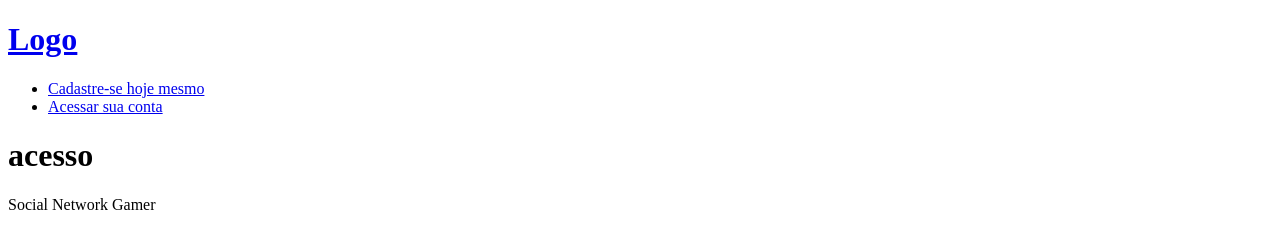
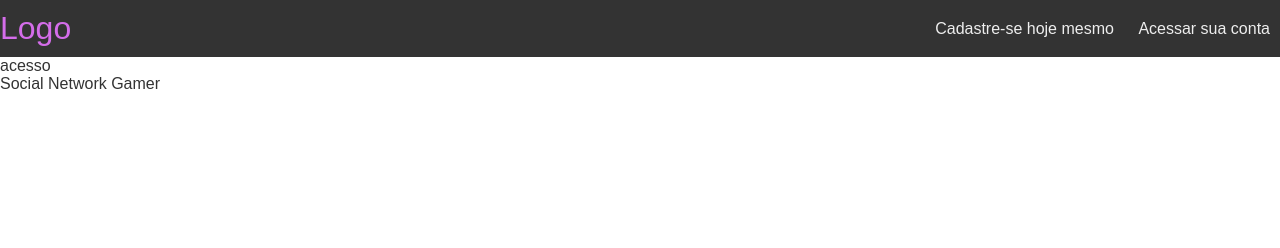
Before and after one commit to sanchezotavio/SocialNetwork, a plain HTML site: page index.html at #/acesso in a window 1280 px wide. Drawn offline with Linux system fonts and the light colour scheme; some packages are replaced by stand-ins of ours.

Commit message:
atualização

```diff
--- a/index.html
+++ b/index.html
@@ -8,34 +8,38 @@
     <title>Social Network Gamer</title>
     <meta name="description" content="">
     <meta name="viewport" content="width=device-width, initial-scale=1">
-    <link href="styles/css/main.css" />
+    <link type="text/css" rel="stylesheet" href="styles/css/main.css">
 
 </head>
 
 <body>
 
-    <header>
-        <div>
-            <a href="#/">
-                <h1>Logo</h1>
+    <header class="header header--default">
+        <div class="container display-flex--center">
+            <div class="logo col-des-2 col-tab-3 col-mob-3">
+                <a class="logo__link" href="#/">
+                    <h1 class="logo__title">Logo</h1>
                 </a>
             </div>
-        <nav>
-            <ul>
-                <li>
-                    <a href="#/cadastro">Cadastre-se hoje mesmo </a>
+            <nav class="nav col-des-8 col-tab-7 col-mob-8 align_right  ">
+                <ul class="menu ">
+                    <li class="item--horizontal">
+                        <a class="item__link" href="#/cadastro">Cadastre-se hoje mesmo </a>
                     </li>
-                <li>
-                    <a href="#/acesso">Acessar sua conta</a>
+                    <li class="item--horizontal">
+                        <a class="item__link" href="#/acesso">Acessar sua conta</a>
                     </li>
                 </ul>
             </nav>
+        </div>
     </header>
 
     <div ng-view></div>
 
     <footer>
+        <div class="container">
             Social Network Gamer
+        </div>
     </footer>
 
     <script src="app/vendor/angular.min.js"></script>
--- a/styles/scss/app/_style.scss
+++ b/styles/scss/app/_style.scss
@@ -109,7 +109,8 @@ section {
 /* _ _ Configurações _ _ */
 
 body {
-    font-family: $fon
+    font-family: $font-primary;
+    color: $color-font;
 }
 
 
@@ -199,4 +200,51 @@ body {
     display: -ms-flexbox;
     display: -webkit-flex;
     display: flex;
+    &--center {
+        align-items: center;
+        justify-content: center;
+    }
 }
+
+.header {
+    width: 100%;
+    display: inline-block;
+    &--default {
+        padding-top: 10px;
+        padding-bottom: 10px;
+        background-color: $color-header;
+    }
+}
+
+.menu {
+    list-style: none;
+}
+
+.item {
+    &--horizontal {
+        display: inline-block
+    }
+    &__link {
+        color: $color-light;
+        text-decoration: none;
+        padding: 10px;
+    }
+    &__link:hover {
+        text-decoration: underline;
+    }
+}
+
+.logo {
+    text-align: left;
+    &__link {
+        color: $color-primary;
+        text-decoration: none;
+    }
+    &__title {
+        font-size: 200%;
+    }
+}
+
+.align_right {
+    text-align: right;
+}
--- a/styles/scss/app/_variables.scss
+++ b/styles/scss/app/_variables.scss
@@ -1,21 +1,30 @@
 /* - - Fontes - - */
+
 $font-primary: 'Arial';
 $font-title: 'Arial';
 
 /* - - Cores - - */
-$color-primary: #0099ff;
+
+$color-primary: #D46DEA;
 $color-font: #333333;
 $color-box: #dddddd;
+$color-header: #333333;
+$color-light: #eeeeee;
 
 /* - - Estrutura - - */
+
+
 /*Máximo de colunas*/
+
 $max-col: 10;
 
 /* Width Dispositivos*/
+
 $width-desktop: 1200px;
 $width-tablet: 992px;
 $width-mobile: 778px;
 
 /*Width do container*/
+
 $max-width-container: 1280px;
 $min-width-container: 120px;
--- a/views/acesso.html
+++ b/views/acesso.html
@@ -1 +1,3 @@
-<h1> acesso </h1>
+<div class="container">
+    <h1> acesso </h1>
+</div>
```
Also changed, not shown: views/cadastro.html (+3 -1 lines), views/home.html (+3 -1 lines), views/usuario.html (+3 -1 lines), styles/css/main.css (added), 1 other file. Lines whose indentation alone changed are shown as unchanged.
